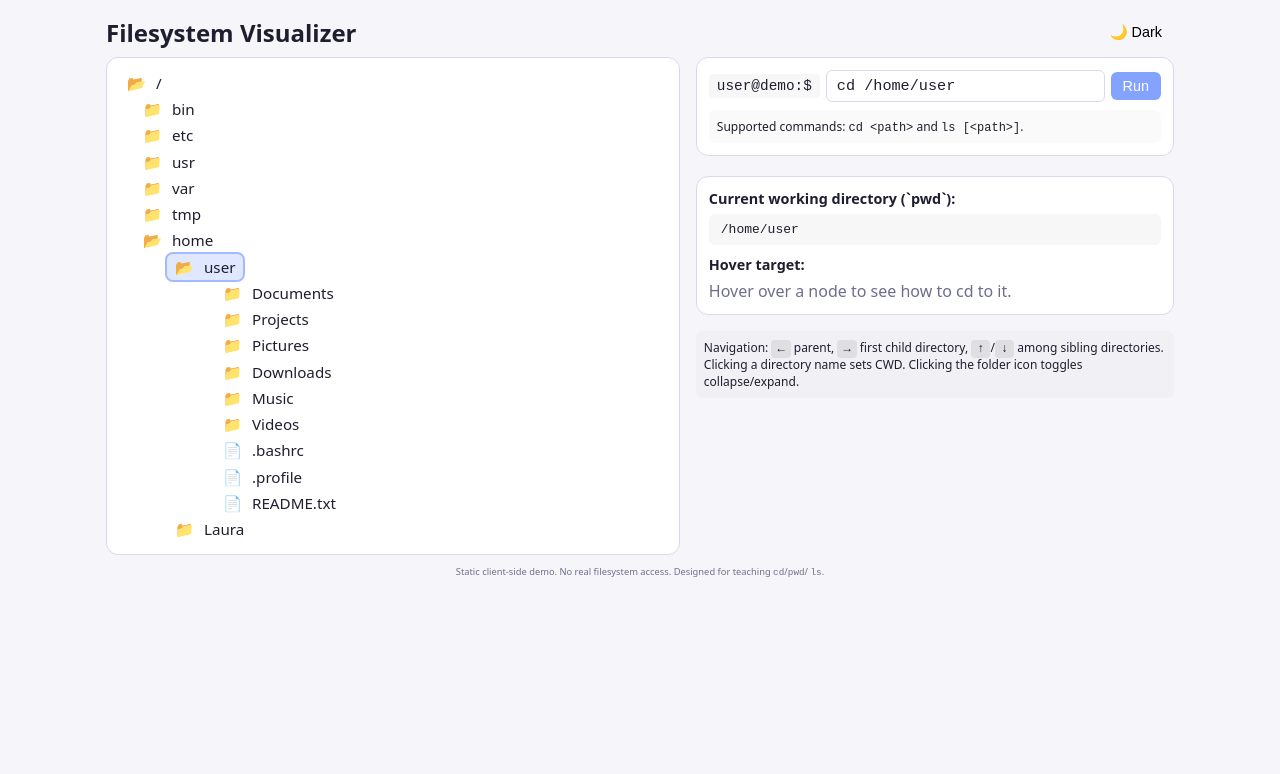
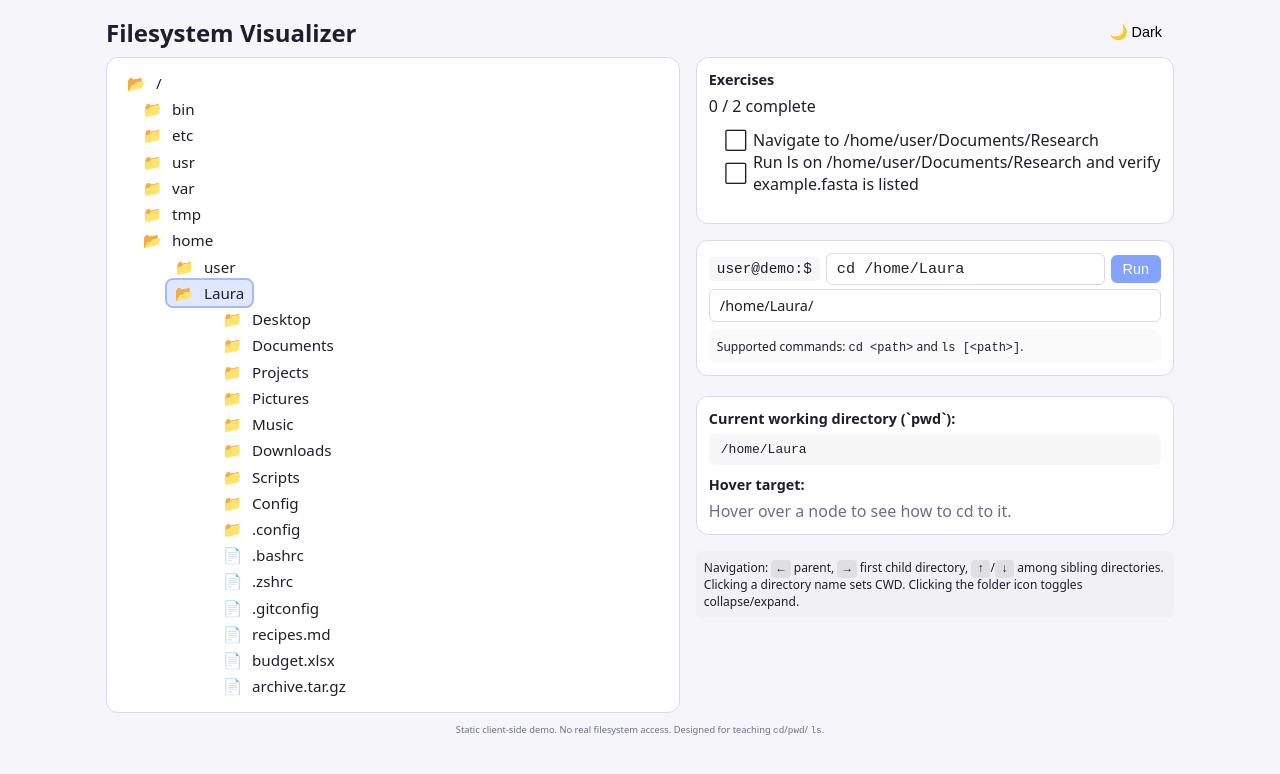
Before and after one commit to lauralwd/linux_simulator, a React (Vite) app: page / in a window 1280 px wide. Shown: the top 774 px of the page. Built offline with nearby package versions, Linux system fonts and the light colour scheme.

Commit message:
loads of improvments

```diff
--- a/src/App.tsx
+++ b/src/App.tsx
@@ -3,7 +3,7 @@ import { fileSystem, FSNode } from "./fs";
 import { DirectoryTree } from "./components/DirectoryTree";
 import { normalizePath, joinPaths, relativePath } from "./utils/path";
 
-const HOME = "/home/user";
+const HOME = "/home/Laura";
 
 const findNodeByPath = (root: FSNode, path: string): FSNode | null => {
   const normalized = normalizePath(path);
@@ -38,8 +38,10 @@ const App: React.FC = () => {
   });
   const [lsOutput, setLsOutput] = useState<LsOutput | null>(null);
   const [expanded, setExpanded] = useState<Set<string>>(() => {
-    return new Set([normalizePath("/"), normalizePath("/home"), normalizePath("/home/user")]);
+    return new Set([normalizePath("/"), normalizePath("/home"), normalizePath("/home/Laura")]);
   });
+
+  const [hoveredPathsSeen, setHoveredPathsSeen] = useState<Set<string>>(new Set());
 
   const setCwd = useCallback(
     (p: string) => {
@@ -178,6 +180,17 @@ const App: React.FC = () => {
     }
   };
 
+  useEffect(() => {
+  if (hovered) {
+    setHoveredPathsSeen((prev) => {
+      if (prev.has(hovered)) return prev;
+      const copy = new Set(prev);
+      copy.add(hovered);
+      return copy;
+    });
+  }
+}, [hovered]);
+
   // Hover info
   const computeCdInfo = () => {
     if (!hovered) return null;
@@ -199,6 +212,110 @@ const App: React.FC = () => {
   };
 
   const cdInfo = computeCdInfo();
+
+  // ----------- AUTOCOMPLETE & MISSIONS HELPERS -----------
+  const getPathCompletions = (arg: string): string[] => {
+  // Helper: Find the longest common prefix among an array of strings
+  const longestCommonPrefix = (arr: string[]): string => {
+    if (arr.length === 0) return "";
+    let prefix = arr[0];
+    for (let i = 1; i < arr.length; i++) {
+      while (arr[i].indexOf(prefix) !== 0) {
+        prefix = prefix.slice(0, -1);
+        if (prefix === "") return "";
+      }
+    }
+    return prefix;
+  };
+    let baseDir: string;
+    let prefix: string;
+    if (arg.startsWith("/")) {
+      if (arg.endsWith("/")) {
+        baseDir = normalizePath(arg);
+        prefix = "";
+      } else {
+        const idx = arg.lastIndexOf("/");
+        if (idx === -1 || idx === 0) {
+          baseDir = "/";
+          prefix = arg.slice(1);
+        } else {
+          baseDir = normalizePath(arg.slice(0, idx));
+          prefix = arg.slice(idx + 1);
+        }
+      }
+    } else {
+      if (arg.endsWith("/")) {
+        baseDir = normalizePath(joinPaths(cwd, arg));
+        prefix = "";
+      } else {
+        const idx = arg.lastIndexOf("/");
+        if (idx === -1) {
+          baseDir = cwd;
+          prefix = arg;
+        } else {
+          baseDir = normalizePath(joinPaths(cwd, arg.slice(0, idx)));
+          prefix = arg.slice(idx + 1);
+        }
+      }
+    }
+    const node = findNodeByPath(fileSystem, baseDir);
+    if (!node || node.type !== "dir" || !node.children) return [];
+    const matches = node.children
+      .filter((c) => c.name.startsWith(prefix))
+      .map((c) => {
+        let suggestionPath: string;
+        if (arg.startsWith("/")) {
+          suggestionPath = baseDir === "/" ? `/${c.name}` : `${baseDir}/${c.name}`;
+        } else {
+          if (arg.includes("/")) {
+            suggestionPath = `${arg.slice(0, arg.lastIndexOf("/") + 1)}${c.name}`;
+          } else {
+            suggestionPath = c.name;
+          }
+        }
+        return c.type === "dir" ? suggestionPath + "/" : suggestionPath;
+      });
+    return matches.slice(0, 8);
+  };
+
+  const [suggestions, setSuggestions] = useState<string[]>([]);
+  useEffect(() => {
+    const parts = input.trim().split(" ").filter(Boolean);
+    if (parts.length >= 2 && (parts[0] === "cd" || parts[0] === "ls")) {
+      const arg = parts.slice(1).join(" ");
+      setSuggestions(getPathCompletions(arg));
+    } else {
+      setSuggestions([]);
+    }
+  }, [input, cwd]);
+
+  const missions = [
+    {
+      id: "nav-research",
+      description: "Navigate to /home/user/Documents/Research",
+      isComplete: () => normalizePath(cwd) === "/home/user/Documents/Research"
+    },
+    {
+      id: "ls-research",
+      description: "Run ls on /home/user/Documents/Research and verify example.fasta is listed",
+      isComplete: () =>
+        lsOutput?.path === "/home/user/Documents/Research" &&
+        lsOutput.entries.some((e) => e.name === "example.fasta")
+    }
+  ];
+
+  useEffect(() => {
+    const segments = normalizePath(cwd).slice(1).split("/").filter(Boolean);
+    setExpanded((prev) => {
+      const copy = new Set(prev);
+      let acc = "";
+      for (const segment of segments) {
+        acc = acc + "/" + segment;
+        copy.add(normalizePath(acc));
+      }
+      return copy;
+    });
+  }, [cwd]);
 
   return (
     <div className="app">
@@ -226,6 +343,22 @@ const App: React.FC = () => {
         </div>
 
         <div className="right">
+          <div className="info-block">
+            <div className="section">
+              <div className="label">Exercises</div>
+              <div>
+                {missions.filter((m) => m.isComplete()).length} / {missions.length} complete
+              </div>
+              <ul style={{ paddingLeft: 16, marginTop: 6 }}>
+                {missions.map((m) => (
+                  <li key={m.id} style={{ display: "flex", alignItems: "center", gap: 6 }}>
+                    <span>{m.isComplete() ? "✅" : "⬜"}</span>
+                    <span>{m.description}</span>
+                  </li>
+                ))}
+              </ul>
+            </div>
+          </div>
           <div className="shell">
             <form onSubmit={handleShellSubmit}>
               <label htmlFor="shell-input" className="visually-hidden">
@@ -238,11 +371,48 @@ const App: React.FC = () => {
                   aria-label="Shell input"
                   value={input}
                   onChange={(e) => setInput(e.target.value)}
+                  onKeyDown={(e) => {
+                    if (e.key === "Tab") {
+                      e.preventDefault();
+                      if (suggestions.length === 0) return;
+                      const parts = input.trim().split(" ").filter(Boolean);
+                      const cmd = parts[0] || "";
+                      if (suggestions.length === 1) {
+                        let completion = suggestions[0];
+                        if (!completion.endsWith("/")) completion = completion + " ";
+                        setInput(`${cmd} ${completion}`);
+                      } else {
+                        const lcp = longestCommonPrefix(suggestions);
+                        if (lcp) {
+                          setInput(`${cmd} ${lcp}`);
+                        }
+                      }
+                    }
+                  }}
                   className="shell-input"
                   autoComplete="off"
                 />
                 <button type="submit">Run</button>
               </div>
+              {suggestions.length > 0 && (
+                <div className="autocomplete-suggestions">
+                  {suggestions.map((s) => (
+                    <div
+                      key={s}
+                      className="suggestion"
+                      onClick={() => {
+                        const parts = input.trim().split(" ").filter(Boolean);
+                        const cmd = parts[0];
+                        const newInput = `${cmd} ${s}` + (s.endsWith("/") ? "" : " ");
+                        setInput(newInput);
+                        setSuggestions([]);
+                      }}
+                    >
+                      {s}
+                    </div>
+                  ))}
+                </div>
+              )}
             </form>
             {lsOutput && (
               <div className="section">
--- a/src/fs.ts
+++ b/src/fs.ts
@@ -96,6 +96,14 @@ export const fileSystem: FSNode = {
                   name: "Notes",
                   type: "dir",
                   children: [{ name: "meeting.txt", type: "file" }]
+                },
+                {
+                  name: "Research",
+                  type: "dir",
+                  children: [
+                    { name: "example.fasta", type: "file" },
+                    { name: "variants.vcf", type: "file" }
+                  ]
                 }
               ]
             },
--- a/src/global.css
+++ b/src/global.css
@@ -243,3 +243,20 @@ kbd {
   white-space: nowrap;
   border: 0;
 }
+
+.autocomplete-suggestions {
+  margin-top: 4px;
+  border: 1px solid var(--border);
+  background: var(--card);
+  border-radius: 6px;
+  max-width: 100%;
+  font-size: 0.9rem;
+  overflow: hidden;
+}
+.autocomplete-suggestions .suggestion {
+  padding: 6px 10px;
+  cursor: pointer;
+}
+.autocomplete-suggestions .suggestion:hover {
+  background: rgba(100, 140, 255, 0.1);
+}
```
